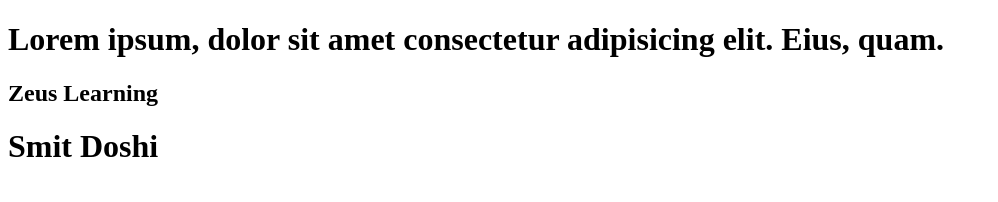
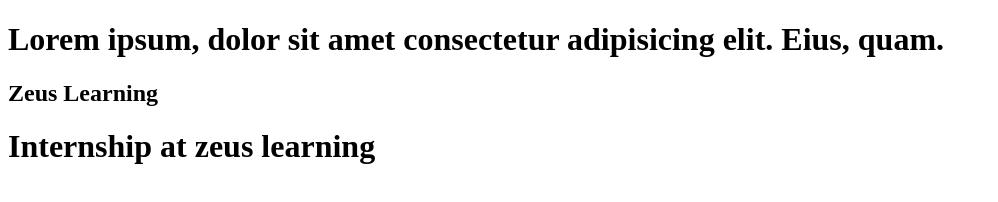
Before and after one commit to Smit-Doshi/merge_conflict, a plain HTML site: page index.html in a window 1280 px wide. Shown: the whole page, without its empty margins (0-998 px from the left). Drawn offline with Linux system fonts and the light colour scheme.

Commit message:
index.html filed added by smit

```diff
--- a/index.html
+++ b/index.html
@@ -8,6 +8,6 @@
 <body>
     <h1>Lorem ipsum, dolor sit amet consectetur adipisicing elit. Eius, quam.</h1>
     <h2>Zeus Learning</h2>
-    <h1>Smit Doshi</h1>
+    <h1>Internship at zeus learning</h1>
 </body>
 </html>
```
